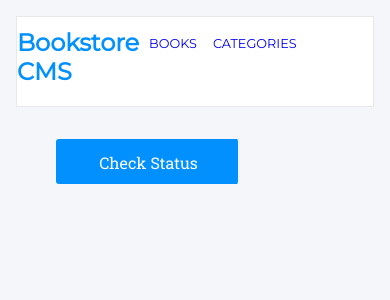
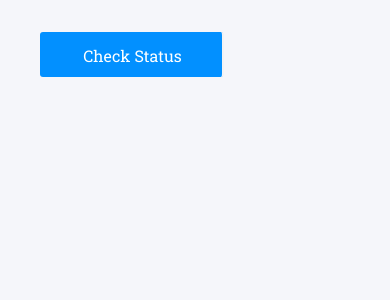
Before and after one commit to apt2tell/bookstore, a React (Create React App) app: page /#/Categories in a window 390 px wide. Shown: the top 300 px of the page. Built offline with nearby package versions, Linux system fonts and the light colour scheme.

Commit message:
Add container class

```diff
--- a/src/App.css
+++ b/src/App.css
@@ -230,16 +230,21 @@ input {
 /* Smaller screen */
 @media (max-width: 768px) {
   .App {
-    box-sizing: border-box;
-    padding: 1rem;
+    display: flex;
+    flex-direction: column;
   }
 
   .nav-bar {
-    margin: 0;
-    padding: 0;
+    display: none;
   }
 
+  /* .container {
+    display: flex;
+  } */
+
   .wrapper {
+    display: flex;
+    flex-direction: column;
     padding: 1rem;
   }
 
@@ -247,4 +252,20 @@ input {
     margin: 0;
     padding: 1rem;
   }
+
+  form {
+    display: flex;
+    flex-direction: column;
+    padding-left: 5%;
+    padding-right: 5%;
+  }
+
+  .form-input{
+    display: flex;
+    flex-direction: column;
+  }
+
+  .book-title, .author-name{
+    width: 70%;
+  }
 }
```
